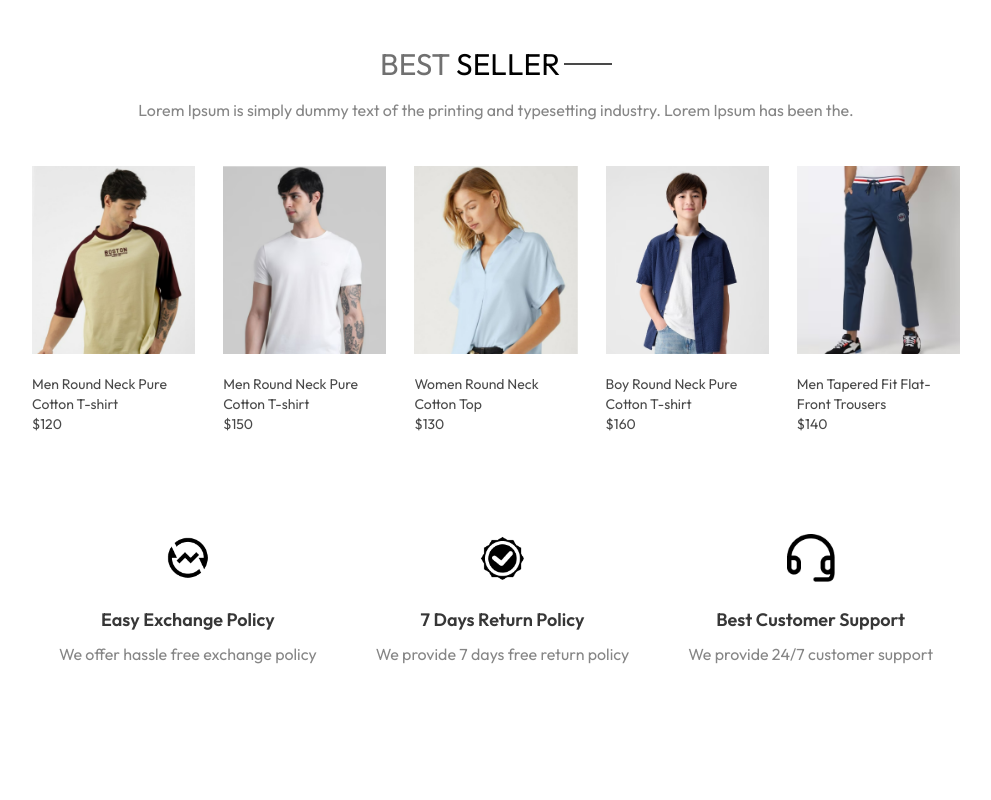
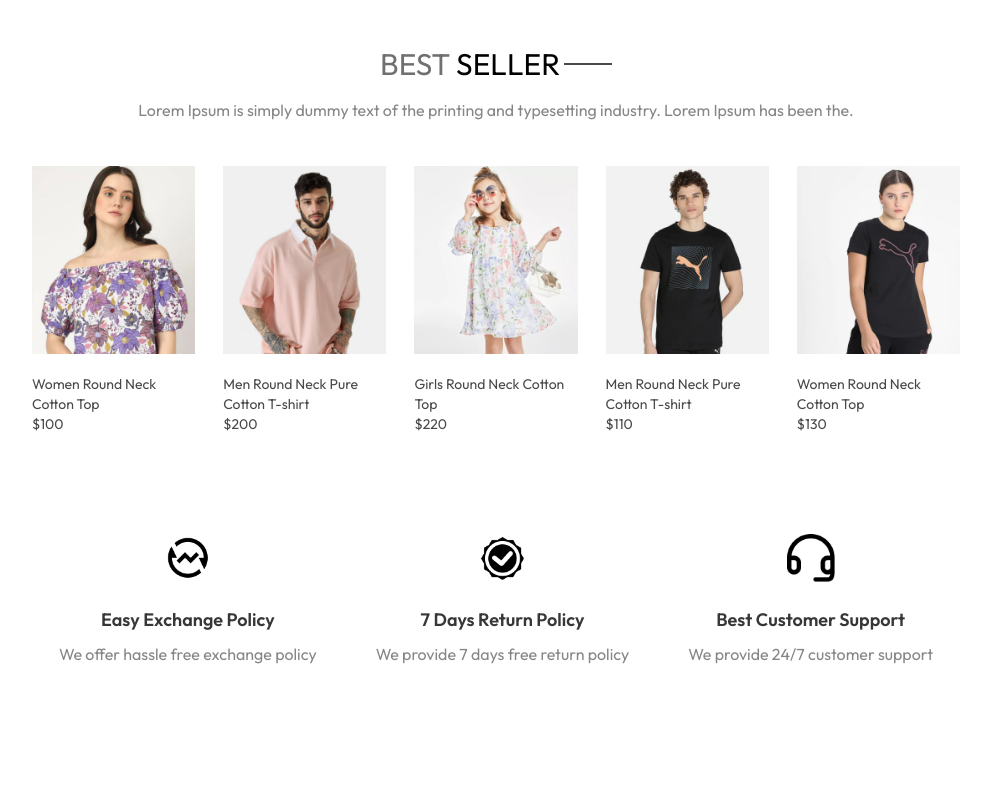
Before and after one commit to Abdelrahman2492002/ForEver-Ecommerce, a React (Vite) app: page / in a window 1280 px wide. Shown: the part 1420-2220 px from the top of the page, without its empty margins (144-1135 px from the left). Built offline with nearby package versions, Linux system fonts and the light colour scheme.

Commit message:
add bestSeller product

```diff
--- a/src/components/home/BestSeller.jsx
+++ b/src/components/home/BestSeller.jsx
@@ -1,4 +1,4 @@
-import React from "react";
+import { useEffect, useState } from "react";
 import SectionTitle from "../common/SectionTitle";
 import SectionParagraph from "../common/SectionParagraph";
 import { useShopStore } from "../../store/shopStore";
@@ -6,6 +6,13 @@ import ProductCard from "../common/ProductCard";
 
 const BestSeller = () => {
   const allProducts = useShopStore((state) => state.products);
+  const [bestSeller , setBestSeller] = useState([]);
+
+  useEffect(() => {
+    if(allProducts) {
+       setBestSeller(allProducts.filter(product => (product.bestseller)));
+    }
+  } , [allProducts])
   return (
     <div className="mx-7 pt-5 pb-20 sm:mx-24 lg:mx-44">
       <SectionTitle text1="best" text2="seller" />
@@ -14,9 +21,10 @@ const BestSeller = () => {
         industry. Lorem Ipsum has been the."
       />
       <div className="grid grid-cols-2 gap-x-7 gap-y-8 pt-11 sm:grid-cols-3 md:grid-cols-4 md:gap-y-11 lg:grid-cols-5">
-        {allProducts.slice(10, 15).map((product, index) => (
+        {bestSeller.slice(0,5).map((product, index) => (
           <ProductCard
             key={index}
+            id={product._id}
             image={product.image[0]}
             name={product.name}
             price={product.price}
```
